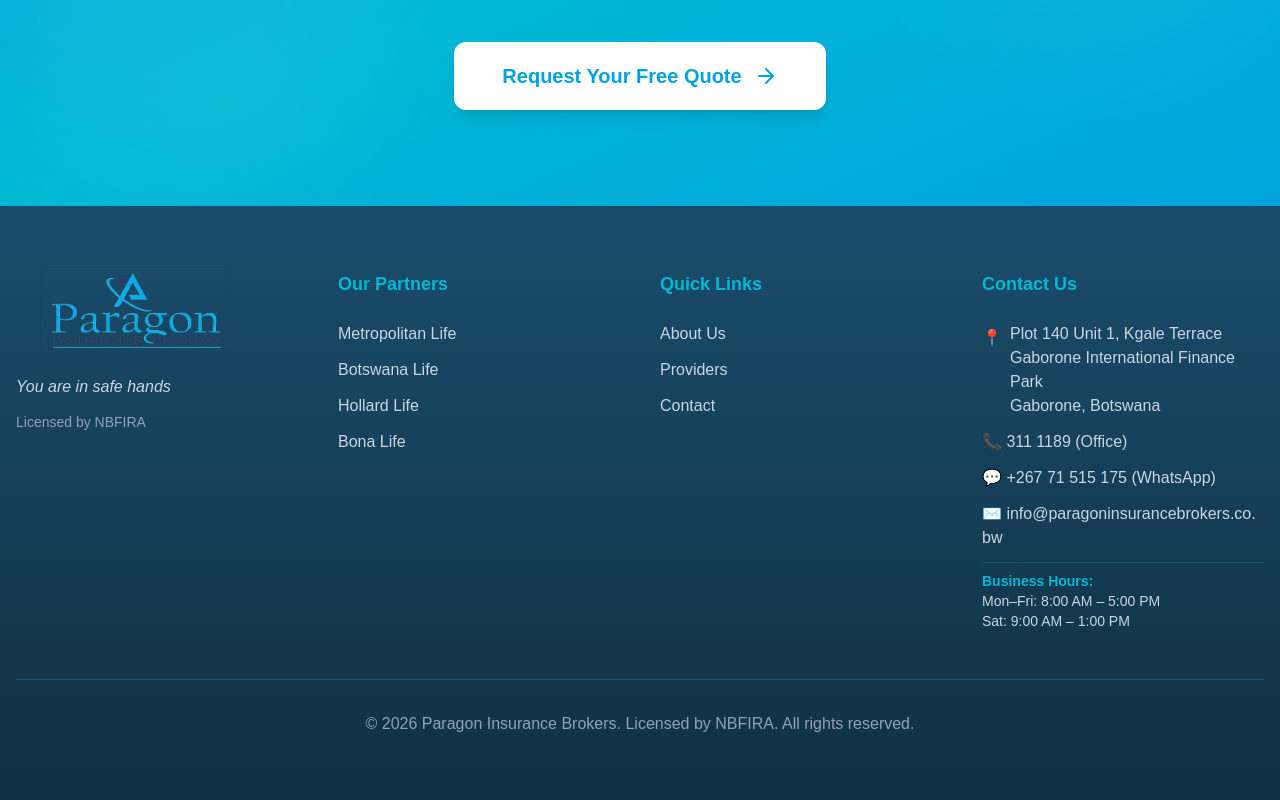
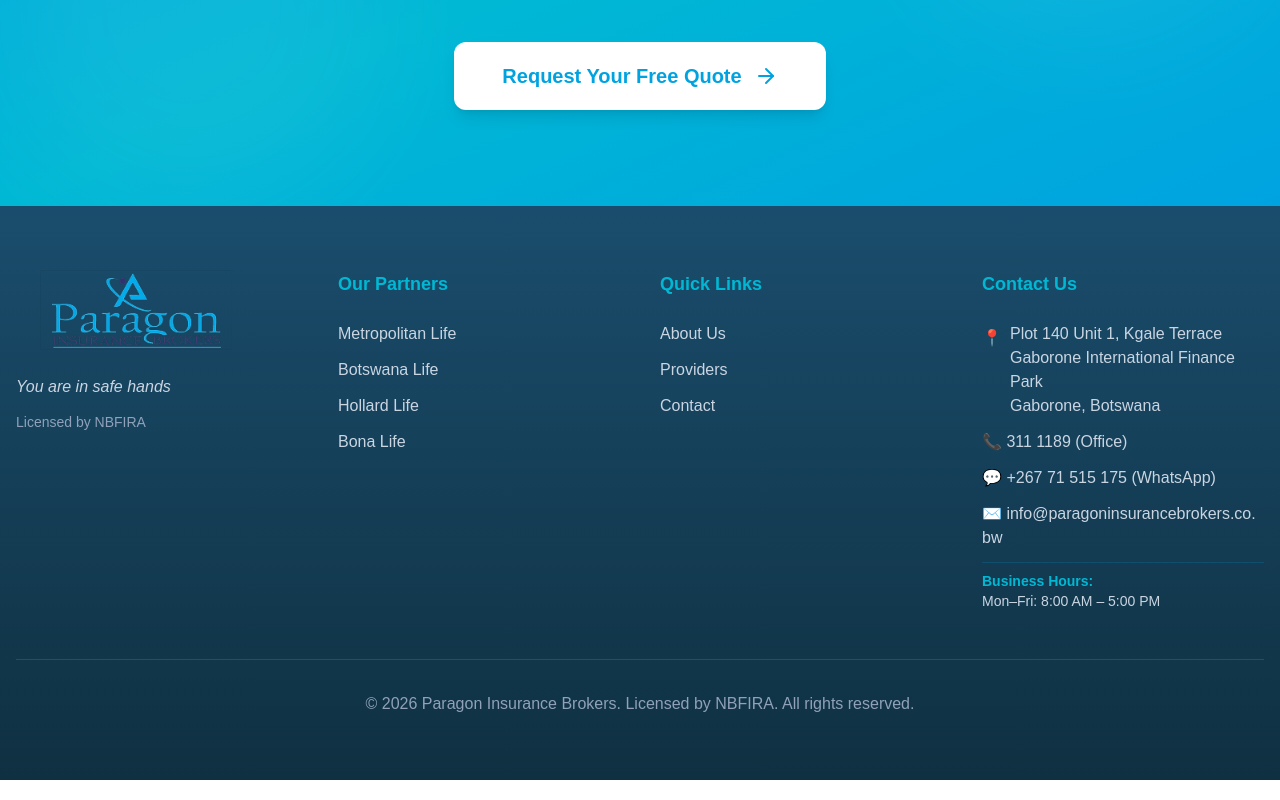
Before and after one commit to shaunChikerema/paragon-insurance-official, a Next.js app: page / in a window 1280 px wide. Shown: the part 3496-4296 px from the top of the page. Built offline with nearby package versions, Linux system fonts and the light colour scheme.

Commit message:
Update business hours: Mon–Fri only, remove Saturday

```diff
--- a/app/about/page.jsx
+++ b/app/about/page.jsx
@@ -335,8 +335,7 @@
                     <Clock size={18} className="text-[#00B8D4] mt-0.5 flex-shrink-0" />
                     <div>
                       <strong className="text-[#00B8D4]">Business Hours:</strong><br/>
-                      Mon–Fri: 8:00 AM – 5:00 PM<br/>
-                      Sat: 9:00 AM – 1:00 PM
+                      Mon–Fri: 8:00 AM – 5:00 PM
                     </div>
                   </div>
                 </li>
--- a/app/contact/page.js
+++ b/app/contact/page.js
@@ -290,7 +290,7 @@
             <div className="p-4 bg-slate-50 flex flex-wrap items-center justify-between gap-3">
               <div className="flex items-center gap-2 text-sm text-slate-600">
                 <Clock size={16} className="text-[#00A3E0] flex-shrink-0" />
-                <span>Mon–Fri: 8AM–5PM &nbsp;|&nbsp; Sat: 9AM–1PM</span>
+                <span>Mon–Fri: 8AM–5PM</span>
               </div>
               <a
                 href="https://www.google.com/maps/dir/?api=1&destination=Kgale+Terrace+Plot+140+Gaborone+International+Finance+Park+Gaborone+Botswana"
@@ -366,8 +366,7 @@
                     <Clock size={18} className="text-[#00B8D4] mt-0.5 flex-shrink-0" />
                     <div>
                       <strong className="text-[#00B8D4]">Business Hours:</strong><br />
-                      Mon–Fri: 8:00 AM – 5:00 PM<br />
-                      Sat: 9:00 AM – 1:00 PM
+                      Mon–Fri: 8:00 AM – 5:00 PM
                     </div>
                   </div>
                 </li>
--- a/app/page.js
+++ b/app/page.js
@@ -605,8 +605,7 @@
                 <li><a href="mailto:info@paragoninsurancebrokers.co.bw" className="hover:text-[#00B8D4] transition-colors break-all">✉️ info@paragoninsurancebrokers.co.bw</a></li>
                 <li className="pt-2 text-sm border-t border-[#00A3E0]/20">
                   <strong className="text-[#00B8D4]">Business Hours:</strong><br/>
-                  Mon–Fri: 8:00 AM – 5:00 PM<br/>
-                  Sat: 9:00 AM – 1:00 PM
+                  Mon–Fri: 8:00 AM – 5:00 PM
                 </li>
               </ul>
             </div>
```
